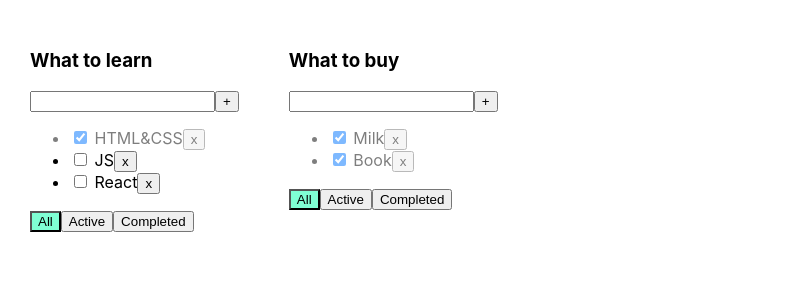
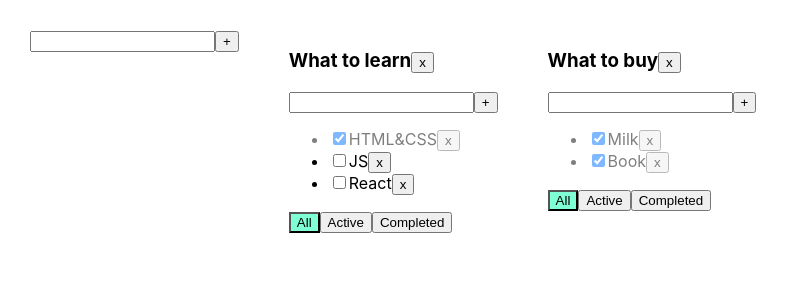
Before and after one commit to mskuratova/TodoList06, a React (Create React App) app: page / in a window 1280 px wide. Shown: the top 300 px of the page, without its empty margins (0-789 px from the left). Built offline with nearby package versions, Linux system fonts and the light colour scheme.

Commit message:
6 урок

```diff
--- /dev/null
+++ b/src/AddItemForm.tsx
@@ -0,0 +1,37 @@
+import React, {ChangeEvent, KeyboardEvent, useState} from "react";
+
+type AddItemFromPropsType = {
+    addItem: (title: string) => void
+}
+
+export function AddItemForm(props: AddItemFromPropsType) {
+    let [title, setTitle] = useState("")
+    let [error, setError] = useState<string | null>(null)
+    const addItem = () => {
+        let newTitle = title.trim()
+        if (newTitle !== "") {
+            props.addItem(newTitle);
+            setTitle("")
+        } else {
+            setError("Title is required")
+        }
+    };
+    const onChangeHandler = (e: ChangeEvent<HTMLInputElement>) => {
+        setTitle(e.currentTarget.value)
+    }
+    const onKeyPressHandler = (e: KeyboardEvent<HTMLInputElement>) => {
+        setError(null)
+        if (e.charCode === 13) {
+            addItem();
+        }
+    }
+    return <div>
+        <input value={title}
+               onChange={onChangeHandler}
+               onKeyPress={onKeyPressHandler}
+               className={error ? "error" : ""}
+        />
+        <button onClick={addItem}>+</button>
+        {error && <div className="error-message">{error}</div>}
+    </div>
+}
--- a/src/App.tsx
+++ b/src/App.tsx
@@ -2,6 +2,7 @@
 import './App.css';
 import Todolist, {TasksType} from "./Todolist";
 import {v1} from "uuid";
+import {AddItemForm} from "./AddItemForm";
 
 export type FilterType = "all" | "active" | "completed"
 type TodoListType = {
@@ -38,7 +39,12 @@
         tasks[todolistID] = todoListTasks.filter(t => t.id != id)
         setTasks({...tasks})
     }
-
+    function addTask(title: string, todolistID: string) {
+        let task = {id: v1(), title: title, isDone: false};
+        let todolistTasks = tasks[todolistID]
+        tasks[todolistID] = [task, ...todolistTasks];
+        setTasks({...tasks});
+    }
     function changeFilter(value: FilterType, todolistID: string) {
         let todoList = todoLists.find(tl => tl.id === todolistID);
         if (todoList) {
@@ -46,15 +52,6 @@
             setTodoLists([...todoLists])
         }
     }
-
-    function addTask(title: string, todolistID: string) {
-        let task = {id: v1(), title: title, idDone: false};
-        let todolistTasks = tasks[todolistID]
-        // @ts-ignore
-        tasks[todolistID] = [task, ...todolistTasks];
-        setTasks({...tasks});
-    }
-
     function changeStatus(id: string, isDone: boolean, todolistID: string) {
         let todolistTasks = tasks[todolistID]
         let task = todolistTasks.find(t => t.id === id);
@@ -63,9 +60,42 @@
             setTasks({...tasks})
         }
     }
+    function changeTaskTitle(id: string, newTitle: string, todolistID: string) {
+        let todolistTasks = tasks[todolistID];
+        let task = todolistTasks.find(t => t.id === id);
+        if (task) {
+            task.title = newTitle;
+            setTasks({...tasks})
+        }
+
+    }
+    function changeTodolistTitle(id: string, title: string) {
+        const todolist = todoLists.find(tl => tl.id === id);
+        if (todolist) {
+            todolist.title = title;
+            setTodoLists([...todoLists])
+        }
+
+    }
+
+    function removeTodolist (id:string) {
+        setTodoLists(todoLists.filter(tl => tl.id != id));
+        delete tasks[id];
+        setTasks({...tasks})
+    }
+    function addTodolist(title:string){
+        let newTodolistId =v1();
+        let newTodolist :TodoListType ={ id:newTodolistId, title:title, filter: "all"};
+        setTodoLists([newTodolist, ...todoLists]);
+        setTasks({
+            ...tasks, [newTodolistId]:[]
+        })
+
+    }
 
     return (
         <div className="App">
+            <AddItemForm addItem={addTodolist} />
             {todoLists.map(tl => {
                 let allTodolistTasks = tasks[tl.id]
                 let tasksForTodoList = allTodolistTasks;
@@ -83,7 +113,11 @@
                                  changeFilter={changeFilter}
                                  addTask={addTask}
                                  filter={tl.filter}
+                                 removeTodolist = {removeTodolist}
                                  changeTaskStatus={changeStatus}
+                                 changeTaskTitle ={changeTaskTitle}
+                                 changeTodolistTitle ={changeTodolistTitle}
+
                 />
             })
             }
--- /dev/null
+++ b/src/EditableSpan.tsx
@@ -0,0 +1,25 @@
+import React, {ChangeEvent, useState} from "react";
+
+type EditableSpanPropsType ={
+    value: string
+    onChange: (newValue:string)=> void
+}
+export function EditableSpan (props:EditableSpanPropsType) {
+    let [editMode, setEditMode] = useState(false);
+    let [title, setTitle] = useState(props.value);
+
+    const activateEditMode =() => {
+        setEditMode(true);
+        setTitle(props.value);
+    }
+    const activateViewMode =() => {
+        setEditMode(false);
+        props.onChange(title);
+    }
+    const changeTitle = (e:ChangeEvent<HTMLInputElement>) => {
+        setTitle(e.currentTarget.value)
+    }
+    return editMode
+         ?<input value={title} onChange={changeTitle} autoFocus onBlur={activateViewMode}/>
+         : <span onDoubleClick={activateEditMode}>{props.value}</span>
+}
--- a/src/Todolist.tsx
+++ b/src/Todolist.tsx
@@ -1,5 +1,8 @@
-import React, {ChangeEvent, useState} from "react";
+import React, {ChangeEvent} from "react";
 import {FilterType} from "./App";
+import {AddItemForm} from "./AddItemForm";
+import {EditableSpan} from "./EditableSpan";
+
 type PropsType ={
     id: string
     title:string
@@ -9,6 +12,9 @@
     addTask:(title:string, todolistID: string)=>void
     changeTaskStatus:(id: string, isDone: boolean, todolistID: string) => void
     filter: FilterType
+    removeTodolist: (id:string) => void
+    changeTaskTitle: (id: string, newTitle: string, todolistID: string) => void
+    changeTodolistTitle :(id: string, title: string) => void
 }
  export type TasksType = {
     id: string,
@@ -16,34 +22,22 @@
     isDone: boolean
 }
 function Todolist (props:PropsType){
-    let [title, setTitle] = useState("")
-    let [error, setError] =useState<string | null>(null)
-    const addTask =()=> {
-        let newTitle = title.trim()
-        if (newTitle !== "") {
-            props.addTask(newTitle,props.id);
-            setTitle("")
-        }
-        else {
-            setError("Title is required")
-        }
-    };
-    const onChangeHandler = (e:ChangeEvent<HTMLInputElement>) => {setTitle(e.currentTarget.value)}
+    const addTask =(title:string)=> {
+            props.addTask(title,props.id);
+
+        };
+    const changeTodolistTitle=(title:string) => props.changeTodolistTitle(props.id, title)
     const onAllClickHandler =() => props.changeFilter("all", props.id)
     const onActiveClickHandler =() => props.changeFilter("active",props.id)
     const onCompletedClickHandler =() => props.changeFilter("completed", props.id)
-    // const removeTodolist =() => props.removeTodolist(props.id)
+    const removeTodolist = () => props.removeTodolist(props.id)
+
 
 return <div>
-    <h3>{props.title}</h3>
-    <div>
-        <input value={title} onChange={onChangeHandler}
-        onKeyPress={(e) => {
-            setError(null)
-            if (e.charCode ===13) {addTask()}}}/>
-        <button onClick={addTask}>+</button>
-        {error && <div className="error-message">{error}</div>}
-    </div>
+    <h3><EditableSpan value={props.title} onChange={changeTodolistTitle} />
+    <button onClick={removeTodolist}>x</button>
+    </h3>
+    <AddItemForm addItem={addTask} />
     <ul>
         {
             props.tasks.map(t=> {
@@ -52,8 +46,11 @@
                     let newIsDoneValue = e.currentTarget.checked;
                     props.changeTaskStatus(t.id, newIsDoneValue,props.id)
                 }
+                const onTitleChangeHandler =(nevValue: string) => {
+                    props.changeTaskTitle(t.id,nevValue, props.id)}
                 return <li key={t.id} className={t.isDone ? "is-done" : ""}>
-                    <input type="checkbox" onChange={onChangeHandler}  checked={t.isDone}/> <span>{t.title}</span>
+                    <input type="checkbox" onChange={onChangeHandler}  checked={t.isDone}/>
+                    <EditableSpan value={t.title} onChange={onTitleChangeHandler} />
                     <button onClick={onClickHandler} >x</button>
                 </li>
             } )
```
